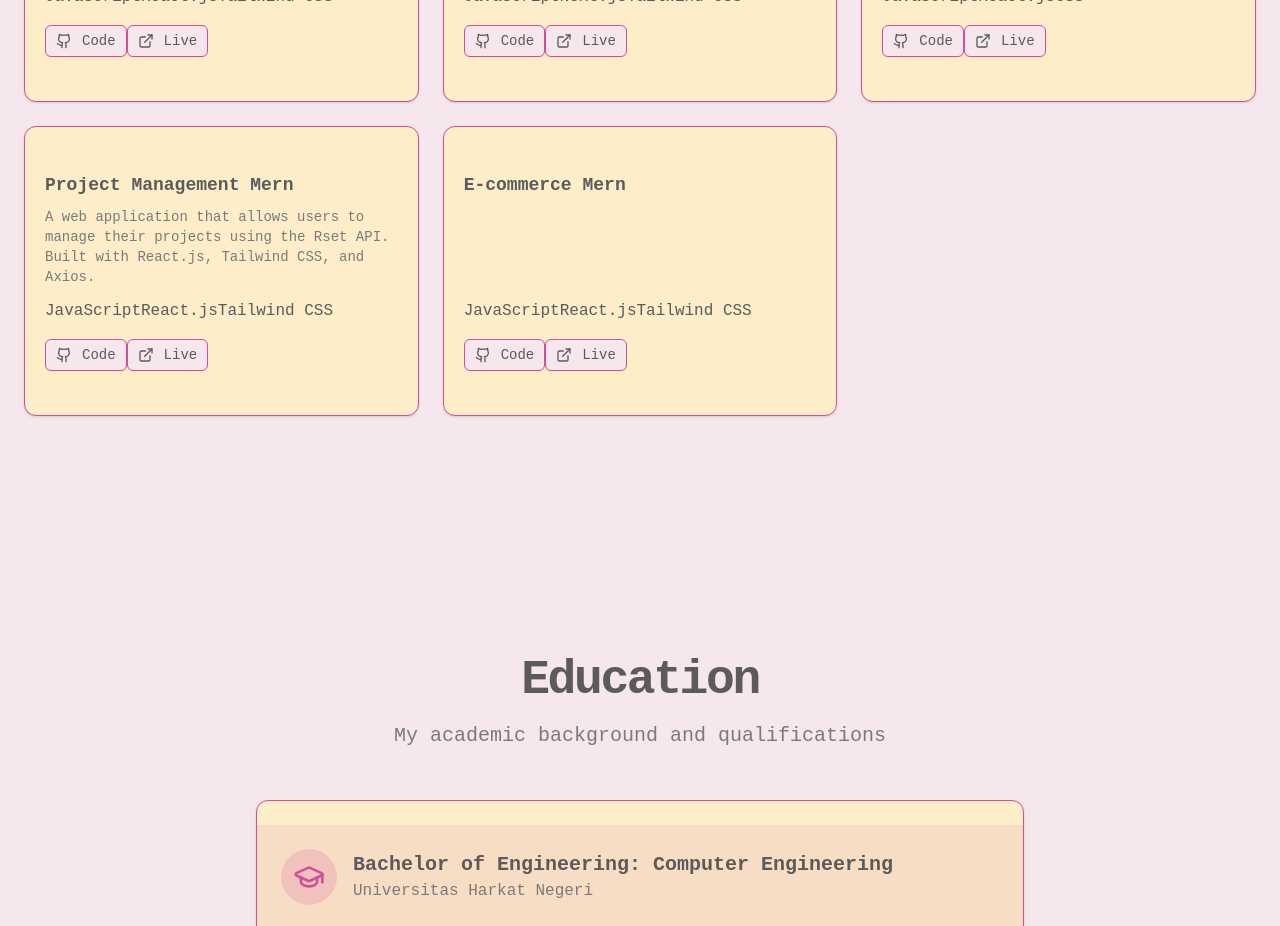
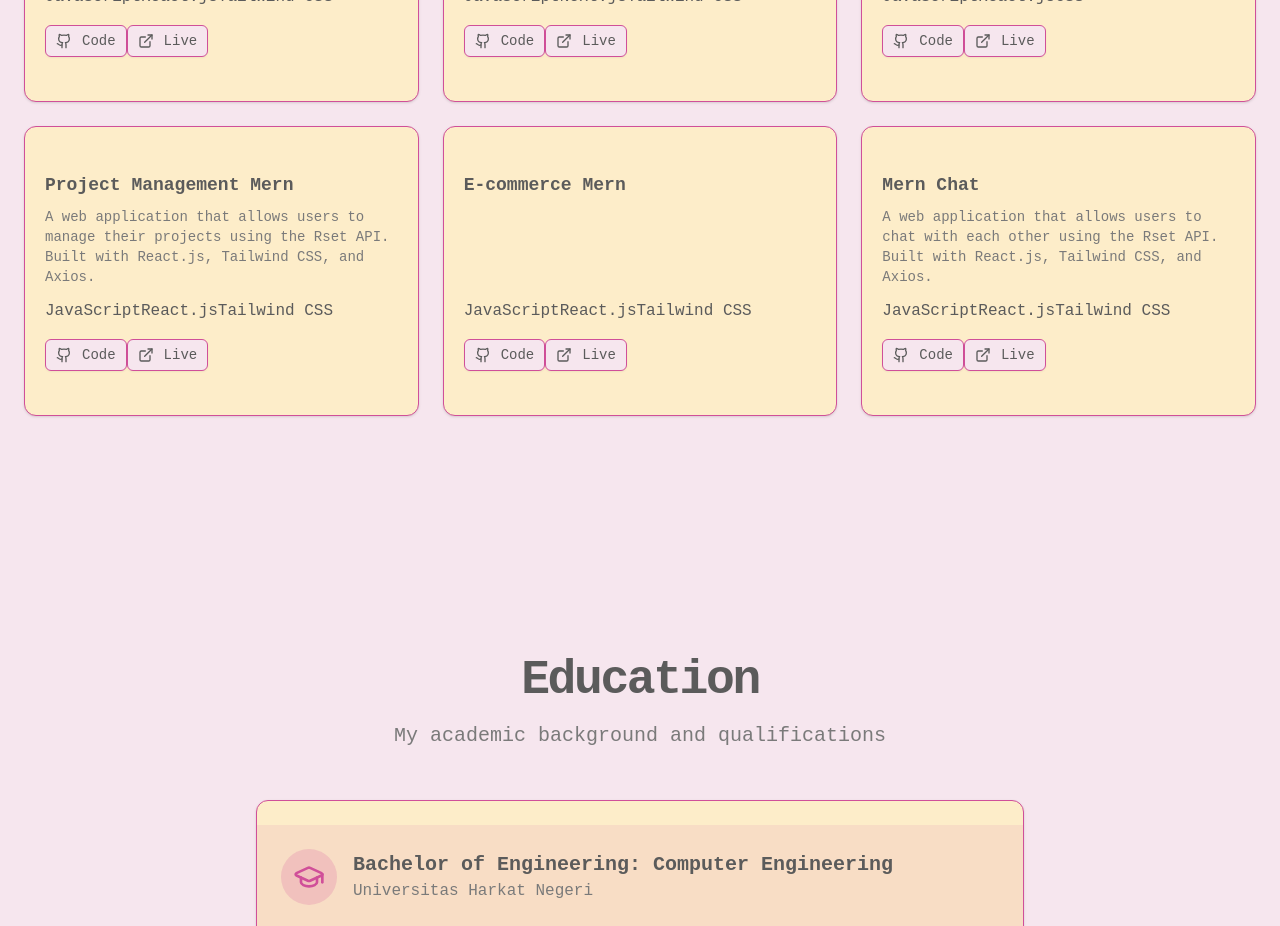
Before and after one commit to Wildann77/porto, a Next.js app: page / in a window 1280 px wide. Shown: the part 3720-4646 px from the top of the page. Built offline with nearby package versions, Linux system fonts and the light colour scheme; a web font is replaced by a local one.

Commit message:
add more projects 2

```diff
--- a/components/projects.tsx
+++ b/components/projects.tsx
@@ -46,6 +46,13 @@ export default function Projects() {
       tags: ["JavaScript", "React.js", "Tailwind CSS", "Rest API"],
       codeLink: "https://github.com/Wildann77/E-Commerce_Mern",
       liveLink: "https://e-commerce-mern-kohl.vercel.app/",
+    },
+    {
+      title: "Mern Chat",
+      description: "A web application that allows users to chat with each other using the Rset API. Built with React.js, Tailwind CSS, and Axios.",
+      tags: ["JavaScript", "React.js", "Tailwind CSS", "Rest API"],
+      codeLink: "https://github.com/Wildann77/mern_chat",
+      liveLink: "https://mern-chat-khaki-one.vercel.app/",
     }
   ];
 
```
